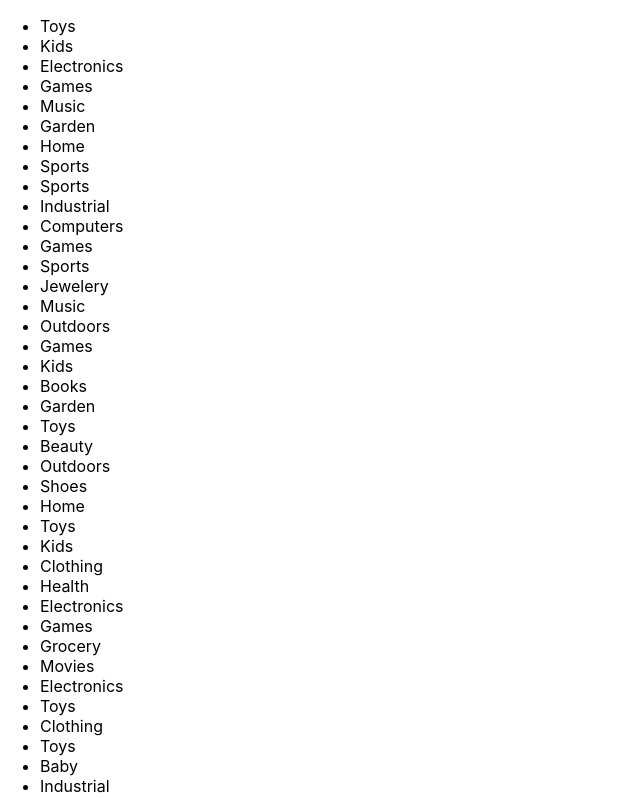
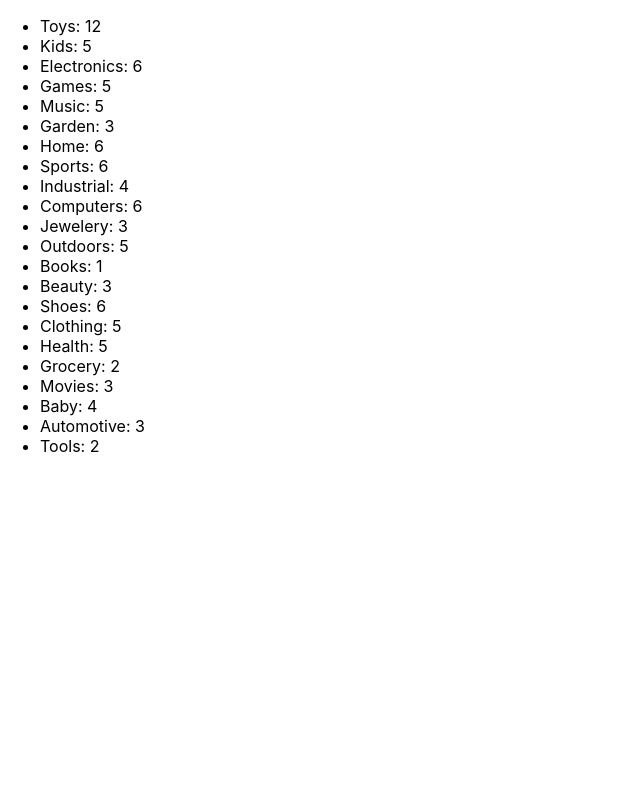
Before and after one commit to aucoeur/react-product-list, a React (Create React App) app: page / in a window 1280 px wide. Shown: the top 798 px of the page, without its empty margins (0-640 px from the left). Built offline with nearby package versions, Linux system fonts and the light colour scheme.

Commit message:
Completed challenge 7

```diff
--- a/src/App.js
+++ b/src/App.js
@@ -1,12 +1,19 @@
 import React from 'react';
 import logo from './logo.svg';
 import './App.css';
-import Categories from './data'
+
+// Challenge 7 - Import your exported data into the App component.
+import data, { categoriesUnique, categoryCounts, objInventory } from './data';
 
 function App() {
+    const items = objInventory.map(({name, count}) => {
+      return <li>{name}: {count}</li>
+    }
+  )
+
   return (
-    <Categories />
-  );
+    <ul> {items}</ul>
+  )
 }
 
 export default App;
--- a/src/data.js
+++ b/src/data.js
@@ -1,19 +1,43 @@
 import React from 'react';
 import data from './data.json' // imports data.json
 
-function Categories() {
-    const categories = data.map(( { category }, i ) => {
+// Challenge 1 - Get the array of products.
+// Challenge 2 - Get a list of all categories.
+const categories = data.map(( { category }, i ) => {
+    return (
+        category
+    )
+})
 
-        return (
-            <li> {category}</li>
-        )
-    })
+// Challenge 3 - Make the categories list a list of unique values.
+const setCategories = new Set(categories) // Set returns unique values only
+const categoriesUnique = Array.from(setCategories) // Make an array from set
+// console.log(categoriesUnique)
 
-    return (
-        <ul>
-            {categories}
-        </ul>
+// Challenge 4 - Make an Object whose keys are the names of categories and whose values are the number of times that category appears in the data.
+const categoryCounts = data.reduce(( item, {category}) => {
+    if (item[category] !== undefined) {
+        item[category] += 1
+    } else {
+        item[category] = 1
+    }
+    return item
+    }, {} // set init value to {}
     )
-}
+    // console.log(categoryCounts)
 
-export default Categories;
+// Challenge 5 - Use Reduce to make an array of objects that have a name and a count. This array will be similar to Challenge 4 but in a different format. For this list all of the names should be unique and each should only appear once!
+
+// const objInventory = Object.entries(categoryCounts) // can we do like this??
+const objInventory = Object.entries(categoryCounts).reduce((arr, entry) => {
+    const [key, value] = entry
+    arr.push({name: key, count: value})
+    return arr
+}, [])
+console.log(objInventory)
+
+
+
+// Challenge 6 - Export all of the data you have collected.
+export default data;
+export { categoriesUnique, categoryCounts, objInventory }
```
